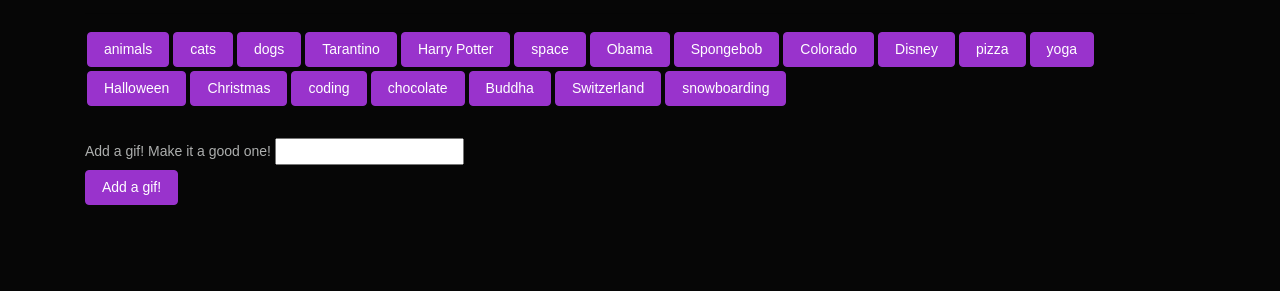
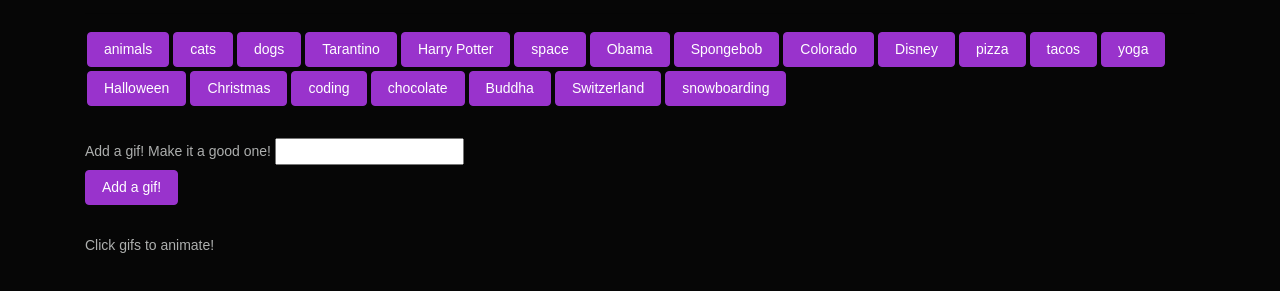
Before and after one commit to mggude/GifTastic, a plain HTML site: page index.html in a window 1280 px wide. Shown: the part 119-410 px from the top of the page. Drawn offline with nearby package versions, Linux system fonts and the light colour scheme; a web font is replaced by a local one.

Commit message:
Updating js

```diff
--- a/assets/javascript/app.js
+++ b/assets/javascript/app.js
@@ -1,5 +1,4 @@
-var topics = ["animals", "cats", "dogs", "Tarantino", "Harry Potter", "space", "Obama", "Spongebob", "Colorado", "Disney", "pizza", "yoga", "Halloween", "Christmas", "coding", "chocolate", "Buddha", "Switzerland", "snowboarding"];
-
+var topics = ["animals", "cats", "dogs", "Tarantino", "Harry Potter", "space", "Obama", "Spongebob", "Colorado", "Disney", "pizza", "tacos", "yoga", "Halloween", "Christmas", "coding", "chocolate", "Buddha", "Switzerland", "snowboarding"];
 
 var checkGifState = function () {
     // The attr jQuery method allows us to get or set the value of any attribute on our HTML element
@@ -14,7 +13,6 @@
         $(this).attr("src", $(this).attr("data-still"));
         $(this).attr("data-state", "still");
     }
-
 }
 
 var generateGifImages = function (results) {
@@ -30,20 +28,26 @@
 
         // Creating and storing an image tag
         var gifImage = $("<img>");
+
         // Setting the src attribute of the image to a property pulled off the result item
         var stillImage = results[i].images.fixed_width_still.url;
         var animatedImage = results[i].images.fixed_width.url;
 
+        // Setting still and animated data-states
         gifImage.attr("src", stillImage);
         gifImage.attr("data-animate", animatedImage);
         gifImage.attr("data-still", stillImage);
         gifImage.attr("data-state", "still");
 
+        // adding class to access gifImages
         gifImage.addClass("gif");
 
         // Appending the paragraph and image tag to the gifDiv
-        gifDiv.append(gifImage,rating);
+        gifDiv.append(gifImage, rating);
+
+        // adding class for bootstrap styling
         gifDiv.addClass("col-md-3");
+
         // Prependng the gifDiv to the HTML page in the "#gif-view" div
         $("#gif-view").prepend(gifDiv);
     }
@@ -82,9 +86,9 @@
     for (var i = 0; i < topics.length; i++) {
 
         // Then dynamicaly generating buttons for each topic in the array
-        // This code $("<button>") is all jQuery needs to create the beginning and end tag. (<button></button>)
+        // This code $("<button>") is all jQuery needs to create the beginning and end tag.
         var a = $("<button>");
-        // Adding a class of gif-btn to our button
+        // Adding a class of gif-btn, btn, and btn-info (click event listener, bootstrap) to our button
         a.addClass("gif-btn btn btn-info");
         // Adding a data-attribute
         a.attr("data-name", topics[i]);
--- a/index.html
+++ b/index.html
@@ -23,11 +23,13 @@
             <div data-name="name" id="buttons-view"></div>
 
             <form id="gif-form">
-                <label for="gif-input">Add a gif! Make it a good one! </label>
+                <label for="gif-input">Add a gif! Make it a good one!</label>
                 <input type="text" id="gif-input">
                 <br>
                 <input id="add-gif" type="submit" value="Add a gif!" class="btn btn-info">
             </form>
+
+            <p>Click gifs to animate!</p>
 
             <div class="row" id="gif-view"></div>
 
```
Also changed, not shown: 2 other files.
